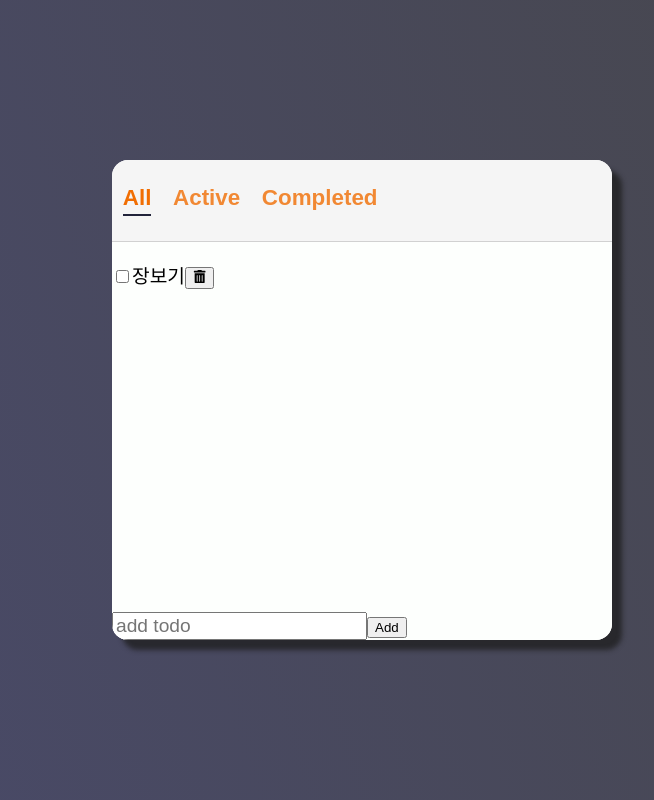
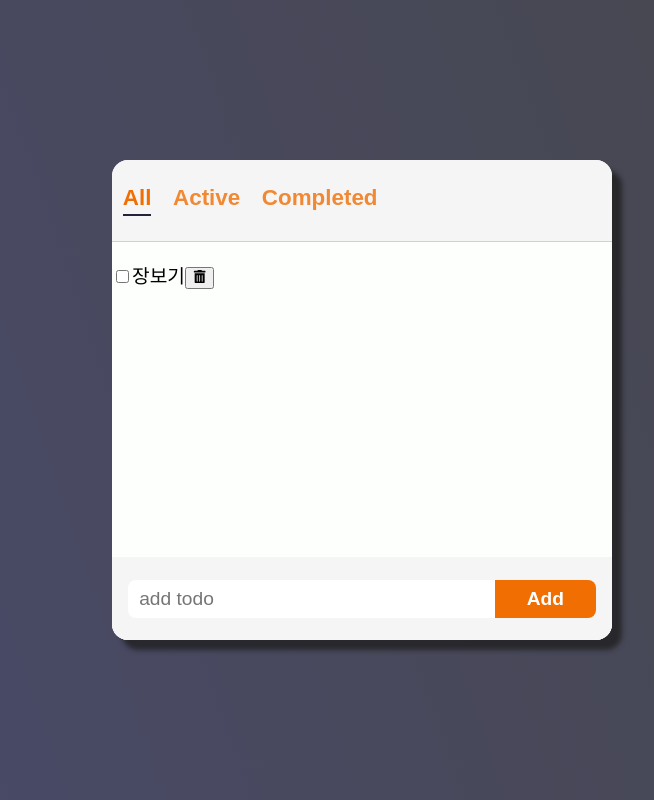
Before and after one commit to Lyuhitto/todo-list, a React (Create React App) app: page / in a window 1280 px wide. Shown: the whole page, without its empty margins (278-932 px from the left). Built offline with nearby package versions, Linux system fonts and the light colour scheme; the HTML template or start-up script is replaced by a standard one.

Commit message:
Add style for AddTodo
Add style for AddTodo component.

```diff
--- a/src/component/AddTodo/AddTodo.jsx
+++ b/src/component/AddTodo/AddTodo.jsx
@@ -1,5 +1,6 @@
 import React, { useState } from 'react';
 import {v4 as uuidv4} from 'uuid';
+import styles from './AddTodo.module.css'
 
 export default function AddTodo({ onAdd }) {
   const [text, setText] = useState('');
@@ -14,15 +15,17 @@ export default function AddTodo({ onAdd }) {
   }
   return (
     <form
+    className={styles.form}
       onSubmit={handleSubmit}
     >
       <input
+      className={styles.input}
         type='text'
         placeholder='add todo'
         value={text}
         onChange={handleChange}
       />
-      <button type='submit'>Add</button>
+      <button type='submit' className={styles.button}>Add</button>
     </form>
   );
 }
--- /dev/null
+++ b/src/component/AddTodo/AddTodo.module.css
@@ -0,0 +1,26 @@
+.form {
+  width: 100%;
+  display: flex;
+  padding: 1.4rem 1rem;
+  background-color: var(--color-bg-dark);
+}
+.input {
+  border: none;
+  padding: 0.5rem 0.7rem;
+  font-size: 1.2rem;
+  flex: 1 0 auto;
+  border-radius: 8px 0 0 8px
+}
+.button {
+  background-color: var(--color-accent);
+  color: var(--color-white);
+  font-weight: 700;
+  font-size: 1.2rem;
+  padding: 0 2rem;
+  border-radius: 0px 8px 8px 0;
+  border: none;
+  cursor: pointer;
+}
+.button:hover {
+  filter: brightness(125%);
+}
```
